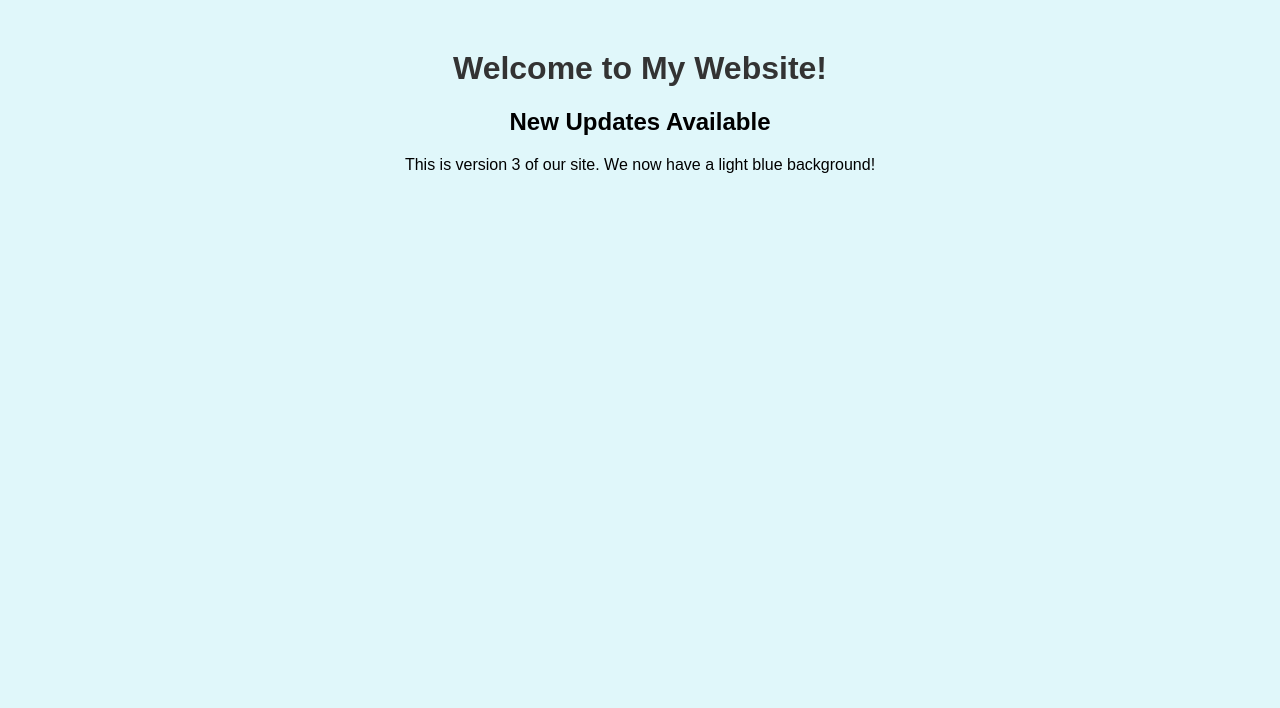
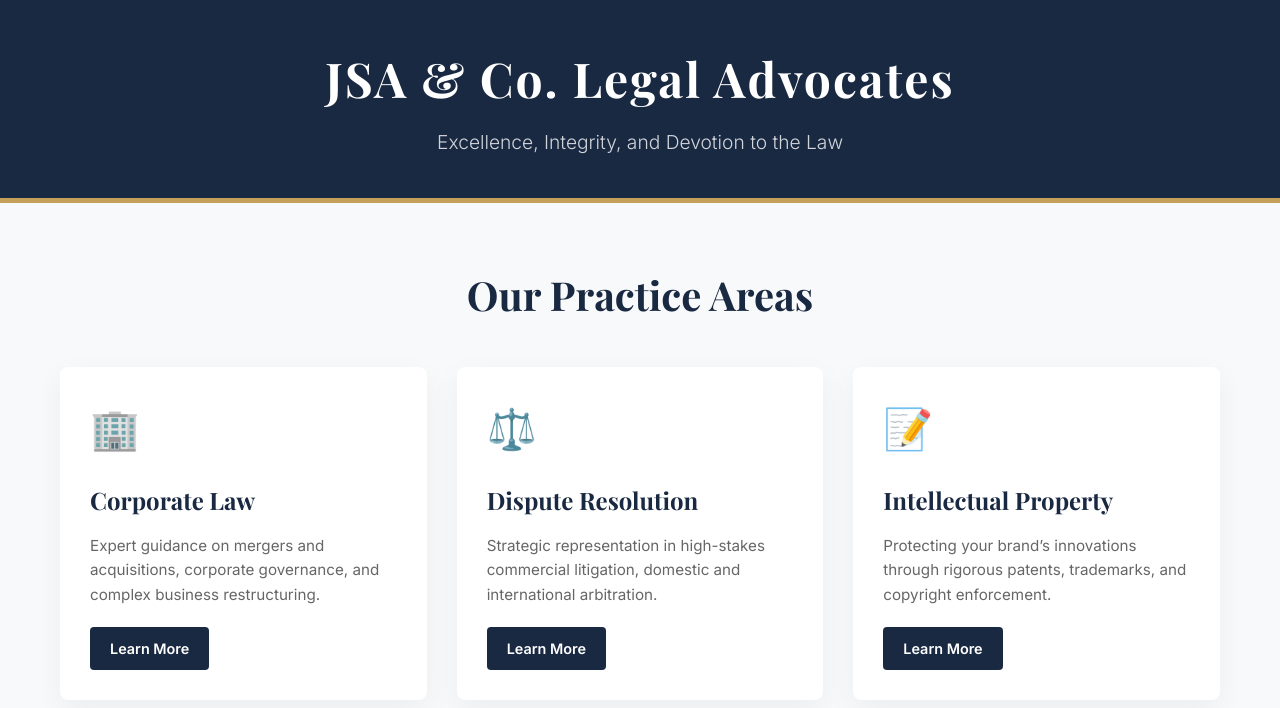
Before and after one commit to ssrivastav7755-tech/my-git-demo, a plain HTML site: page index.html in a window 1280 px wide. Drawn offline with nearby package versions, Linux system fonts and the light colour scheme.

Commit message:
Complete website redesign for JSA Law Firm prototype

```diff
--- a/index.html
+++ b/index.html
@@ -3,15 +3,175 @@
 <head>
     <meta charset="UTF-8">
     <meta name="viewport" content="width=device-width, initial-scale=1.0">
-    <title>My First Git Website</title>
+    <title>JSA & Co. | Premium Legal Services</title>
+    <link href="https://fonts.googleapis.com/css2?family=Playfair+Display:wght@400;700&family=Inter:wght@300;400;600&display=swap" rel="stylesheet">
     <style>
-        body { font-family: Arial, sans-serif; text-align: center; margin-top: 50px; background-color: #e0f7fa; }
-        h1 { color: #333; }
+        :root {
+            --primary-navy: #1a2942;
+            --accent-gold: #c5a059;
+            --bg-light: #f8f9fa;
+            --text-dark: #333333;
+            --text-light: #ffffff;
+        }
+
+        * {
+            margin: 0;
+            padding: 0;
+            box-sizing: border-box;
+        }
+
+        body {
+            font-family: 'Inter', sans-serif;
+            background-color: var(--bg-light);
+            color: var(--text-dark);
+            line-height: 1.6;
+        }
+
+        header {
+            background-color: var(--primary-navy);
+            color: var(--text-light);
+            padding: 40px 20px;
+            text-align: center;
+            border-bottom: 5px solid var(--accent-gold);
+        }
+
+        header h1 {
+            font-family: 'Playfair Display', serif;
+            font-size: 3rem;
+            margin-bottom: 10px;
+            letter-spacing: 2px;
+        }
+
+        header p {
+            font-weight: 300;
+            font-size: 1.2rem;
+            color: #d1d5db;
+        }
+
+        .container {
+            max-width: 1200px;
+            margin: 60px auto;
+            padding: 0 20px;
+        }
+
+        .section-title {
+            text-align: center;
+            font-family: 'Playfair Display', serif;
+            font-size: 2.5rem;
+            color: var(--primary-navy);
+            margin-bottom: 40px;
+        }
+
+        .cards-grid {
+            display: grid;
+            grid-template-columns: repeat(auto-fit, minmax(300px, 1fr));
+            gap: 30px;
+        }
+
+        .card {
+            background: #fff;
+            border-radius: 8px;
+            padding: 30px;
+            box-shadow: 0 10px 30px rgba(0,0,0,0.05);
+            transition: transform 0.3s ease, box-shadow 0.3s ease;
+            position: relative;
+            overflow: hidden;
+        }
+
+        .card::before {
+            content: '';
+            position: absolute;
+            top: 0;
+            left: 0;
+            width: 100%;
+            height: 4px;
+            background: var(--accent-gold);
+            transform: scaleX(0);
+            transform-origin: left;
+            transition: transform 0.4s ease;
+        }
+
+        .card:hover {
+            transform: translateY(-5px);
+            box-shadow: 0 15px 40px rgba(0,0,0,0.1);
+        }
+
+        .card:hover::before {
+            transform: scaleX(1);
+        }
+
+        .card-icon {
+            font-size: 2.5rem;
+            margin-bottom: 20px;
+            color: var(--accent-gold);
+        }
+
+        .card-title {
+            font-family: 'Playfair Display', serif;
+            font-size: 1.5rem;
+            color: var(--primary-navy);
+            margin-bottom: 15px;
+        }
+
+        .card-text {
+            color: #666;
+            margin-bottom: 20px;
+            font-size: 0.95rem;
+        }
+
+        .btn {
+            display: inline-block;
+            padding: 10px 20px;
+            background-color: var(--primary-navy);
+            color: var(--text-light);
+            text-decoration: none;
+            border-radius: 4px;
+            font-weight: 600;
+            font-size: 0.9rem;
+            transition: background-color 0.3s ease;
+        }
+
+        .btn:hover {
+            background-color: var(--accent-gold);
+        }
     </style>
 </head>
 <body>
-    <h1>Welcome to My Website!</h1>
-    <h2>New Updates Available</h2>
-    <p>This is version 3 of our site. We now have a light blue background!</p>
+
+    <header>
+        <h1>JSA & Co. Legal Advocates</h1>
+        <p>Excellence, Integrity, and Devotion to the Law</p>
+    </header>
+
+    <div class="container">
+        <h2 class="section-title">Our Practice Areas</h2>
+
+        <div class="cards-grid">
+            <!-- Card 1 -->
+            <div class="card">
+                <div class="card-icon">🏢</div>
+                <h3 class="card-title">Corporate Law</h3>
+                <p class="card-text">Expert guidance on mergers and acquisitions, corporate governance, and complex business restructuring.</p>
+                <a href="#" class="btn">Learn More</a>
+            </div>
+
+            <!-- Card 2 -->
+            <div class="card">
+                <div class="card-icon">⚖️</div>
+                <h3 class="card-title">Dispute Resolution</h3>
+                <p class="card-text">Strategic representation in high-stakes commercial litigation, domestic and international arbitration.</p>
+                <a href="#" class="btn">Learn More</a>
+            </div>
+
+            <!-- Card 3 -->
+            <div class="card">
+                <div class="card-icon">📝</div>
+                <h3 class="card-title">Intellectual Property</h3>
+                <p class="card-text">Protecting your brand’s innovations through rigorous patents, trademarks, and copyright enforcement.</p>
+                <a href="#" class="btn">Learn More</a>
+            </div>
+        </div>
+    </div>
+
 </body>
 </html>
```
